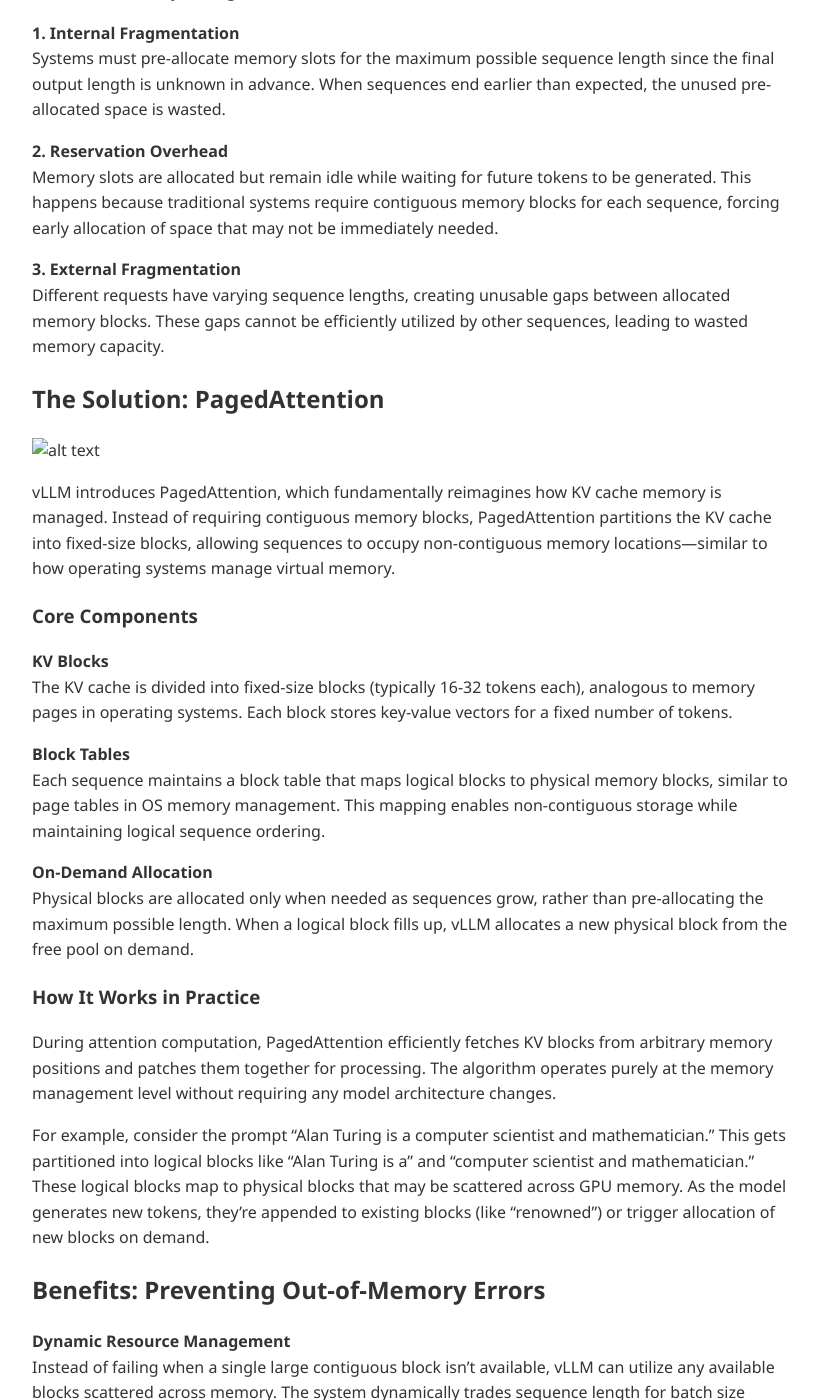
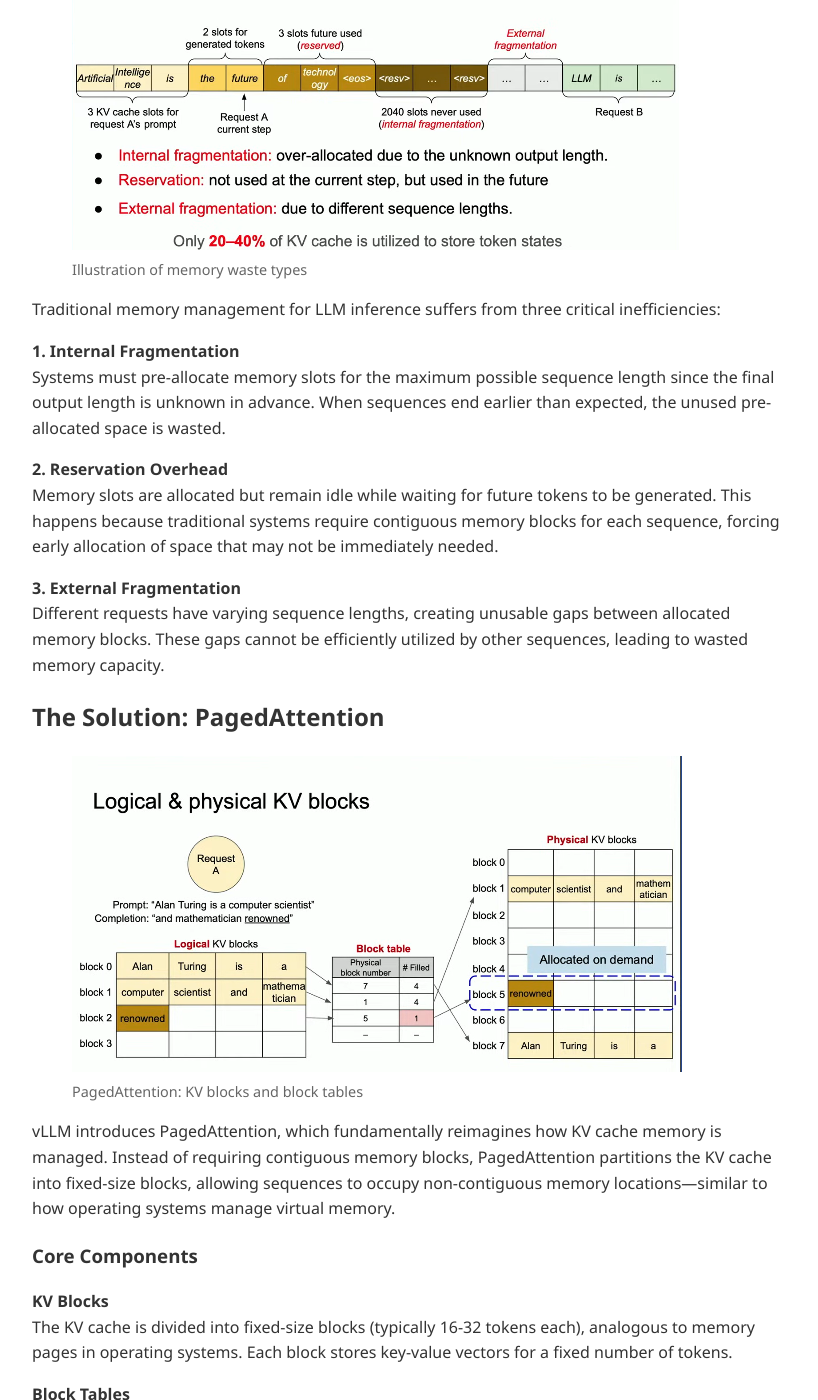
Before and after one commit to s23deepak/s23deepak.github.io, a Jekyll site: the page built from _posts/2025-11-14-how-vllm-solves-out-of-memory-errors-in-llms.md, in a window 1280 px wide and 1400 px high, scrolled down 804 px. Shown: the whole window, without its empty margins (228-1046 px from the left). Built offline with Jekyll 4.4.1, drawn with Linux system fonts in a browser that asks for light colours.

Commit message:
Add placeholder images and update post image paths

```diff
--- a/_posts/2025-11-14-how-vllm-solves-out-of-memory-errors-in-llms.md
+++ b/_posts/2025-11-14-how-vllm-solves-out-of-memory-errors-in-llms.md
@@ -13,7 +13,10 @@ During LLM inference, the model stores key-value (KV) representations of all pre
 
 ### Three Types of Memory Waste
 
-![alt text](memory_waste.png)
+<figure>
+	<img src="{{ '/assets/images/memory_waste.png' | relative_url }}" alt="Memory waste illustration" style="max-width:100%;height:auto;display:block;margin:0.5rem 0;">
+	<figcaption style="color:#666;font-size:0.9rem;margin-bottom:1rem;">Illustration of memory waste types</figcaption>
+</figure>
 
 Traditional memory management for LLM inference suffers from three critical inefficiencies:
 
@@ -28,7 +31,10 @@ Different requests have varying sequence lengths, creating unusable gaps between
 
 ## The Solution: PagedAttention
 
-![alt text](pagedattention_solution.png)
+<figure>
+	<img src="{{ '/assets/images/pagedattention_solution.png' | relative_url }}" alt="PagedAttention solution" style="max-width:100%;height:auto;display:block;margin:0.5rem 0;">
+	<figcaption style="color:#666;font-size:0.9rem;margin-bottom:1rem;">PagedAttention: KV blocks and block tables</figcaption>
+</figure>
 
 vLLM introduces PagedAttention, which fundamentally reimagines how KV cache memory is managed. Instead of requiring contiguous memory blocks, PagedAttention partitions the KV cache into fixed-size blocks, allowing sequences to occupy non-contiguous memory locations—similar to how operating systems manage virtual memory.
 
```
Also changed, not shown: assets/images/memory_waste.png (added), assets/images/pagedattention_solution.png (added).
